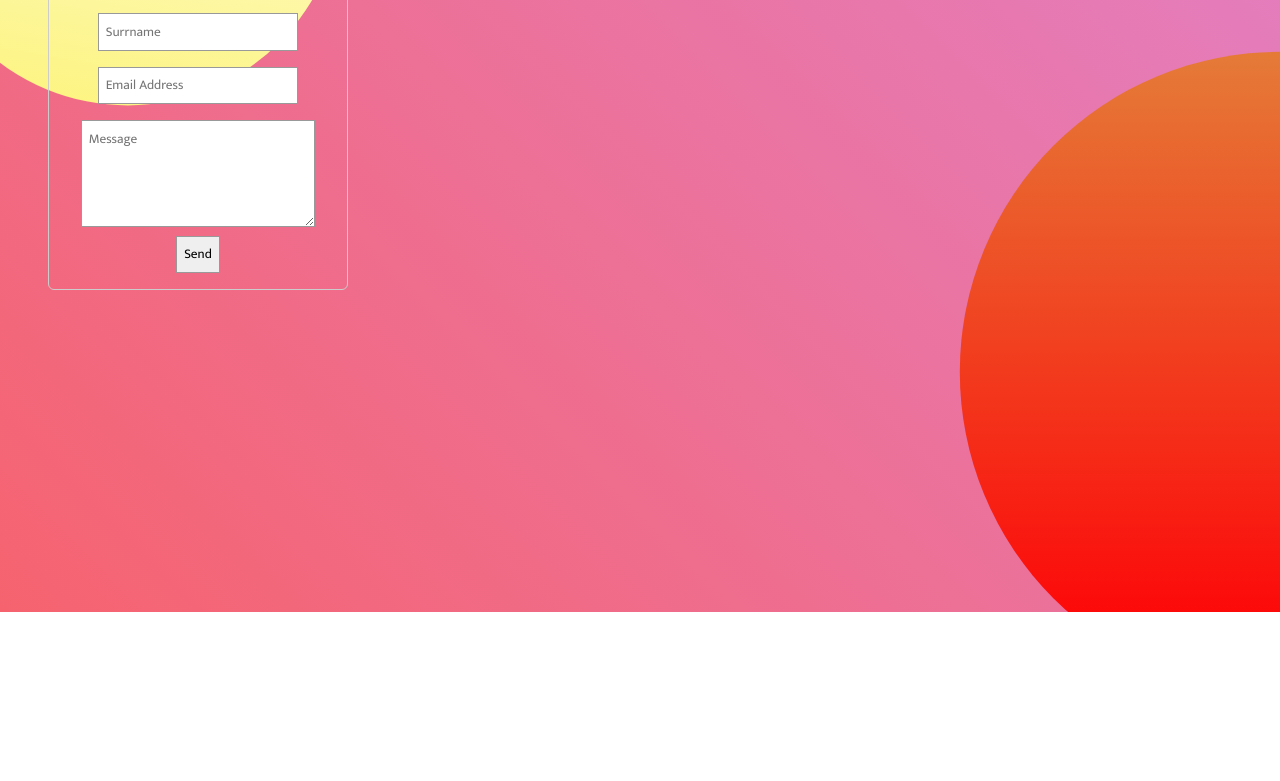
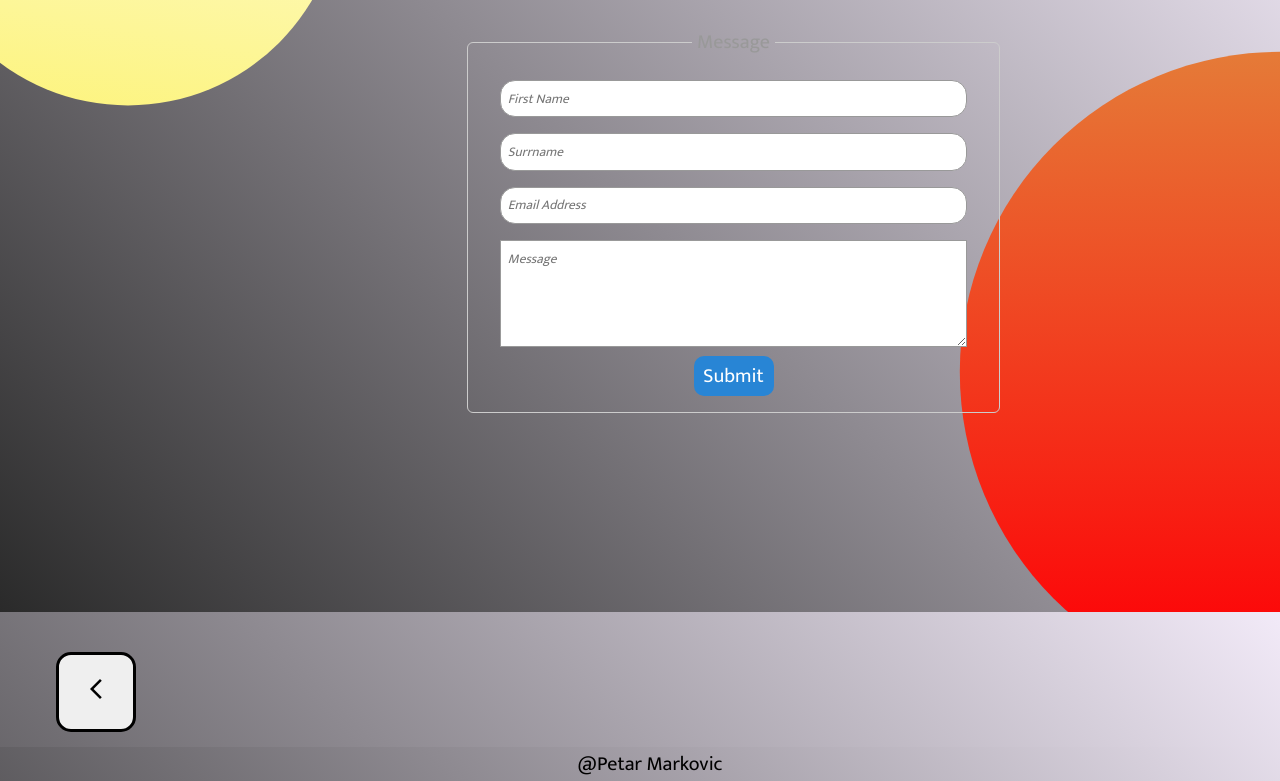
Before and after one commit to Petsoni/IT_project, a website: page Message Form/message-form.html in a window 1280 px wide. Shown: the part 188-969 px from the top of the page. Before the commit the page ends 800 px from the top, so only its background shows below. Drawn offline with Linux system fonts and the light colour scheme.

Commit message:
Added footers to all pages, see what needs to be added next

```diff
--- a/About3/about3.css
+++ b/About3/about3.css
@@ -86,6 +86,20 @@ body{
     transition: 300ms ease-in-out;
 }
 
+footer{
+    background: var(--gradient);
+    background-size: 150%;
+    animation: bg-animation 2s infinite alternate;
+    font-size: 20px;
+}
+
+.row .author{
+    text-align: center;
+    padding-left: 1em;
+}
+
+
+
 span.link{
     cursor: pointer;
     text-decoration: underline;
--- a/Careers/careers.css
+++ b/Careers/careers.css
@@ -3,6 +3,15 @@
     padding: 0;
     box-sizing: border-box;
     font-family:  'Mukta', sans-serif;
+}
+
+:root{
+    --gradient: linear-gradient(
+            45deg,
+            #b8394a,
+            #a5ee51,
+            rgb(69, 102, 95)
+    );
 }
 
 @keyframes bg-animation{
@@ -20,7 +29,9 @@ body{
     text-align: center;
     align-items: center;
     transition: 1s;
-    background: rgb(69, 102, 95);
+    background: var(--gradient);
+    background-size: 150%;
+    animation: bg-animation 2s infinite alternate;
 }
 
 body::before{
@@ -32,6 +43,7 @@ body::before{
     height: 100%;
     background: linear-gradient(rgb(83, 199, 220), rgb(101, 177, 70));
     clip-path: circle(30% at right 70%);
+    z-index: -1;
 }
 body::after{
     content: '';
@@ -42,6 +54,7 @@ body::after{
     height: 100%;
     background: linear-gradient(-170deg, rgb(52, 130, 219), #fae900);
     clip-path: circle(20% at 10% 10%);
+    z-index: -1;
 }
 
 h1{
@@ -149,7 +162,7 @@ h1{
 
 .back-btn{
     width: 15%;
-    margin-top: 5em;
+    margin-top: 5.95em;
     text-align: center;
     animation: float 2s ease-in-out infinite;
 }
@@ -169,10 +182,18 @@ h1{
 }
 
 .back-btn button:hover{
-    background: white;
-    color: black;
-    width: 90px;
-    height: 90px;
     cursor: pointer;
-    transition: 300ms ease-in-out;
 }
+
+footer{
+    background: var(--gradient);
+    background-size: 150%;
+    animation: bg-animation 2s infinite alternate;
+    font-size: 20px;
+    z-index: 1;
+}
+
+/*.row .author{*/
+/*    text-align: right;*/
+/*    padding-left: 1em;*/
+/*}*/
--- a/Message Form/message-form.css
+++ b/Message Form/message-form.css
@@ -8,8 +8,8 @@
 :root {
     --gradient: linear-gradient(
             45deg,
-            #fa5d5d,
-            #d593ff)
+            #2a2a2a,
+            #f2eaf8)
 }
 
 @keyframes bg-animation{
@@ -57,11 +57,18 @@ body::after{
     z-index: -1;
 }
 
-.form-sec{
-    align-items: center;
-    text-align: center;
-    justify-content: center;
-    margin: 3em;
+h1{
+    font-size: 35px;
+    margin-top: 3em;
+}
+
+.form-div{
+    left: 50%;
+    top: 50%;
+    margin-left: -13.5%;
+    margin-right: auto;
+    position: absolute;
+    margin-top: -15%;
 }
 
 fieldset {
@@ -72,7 +79,6 @@ fieldset {
     padding: 1em 2em;
     border: 1px solid #ccc;
     border-radius: 6px;
-    align-items: center;
     z-index: 1;
 }
 
@@ -95,12 +101,14 @@ label:first-of-type{
 
 input{
     padding: .5em;
+    border-radius: 15px;
     border: 1px solid #999;
     z-index: 1;
 }
 
 input[type="email"], input[type="text"]{
-    width: 15em;
+    width: 35em;
+    font-style: italic;
     z-index: 1;
 }
 
@@ -110,23 +118,62 @@ textarea{
     padding: .5em;
     border: 1px solid #999;
     z-index: 1;
+    font-style: italic;
 }
 
-/*@media screen and (min-width: 430px){*/
-/*    legend{*/
-/*        font-size: 1.75em;*/
-/*    }*/
+.submit-btn{
+    min-height: 5vh;
+    min-width: 10vh;
+    color: white;
+    background: #2885d5;
+    font-size: 20px;
+    /*box-shadow: 10px 10px 5px rgba(180, 180, 180, 0.5);*/
+    border-radius: 10px;
+    cursor: pointer;
+    border: 0;
+    transition: 200ms;
+}
 
-/*    fieldset{*/
-/*        width: 40%;*/
-/*        min-width: 320px;*/
-/*    }*/
+.submit-btn:hover{
+    min-width: 15vh;
+    color: black;
+    background-image: linear-gradient(rgba(250, 250, 250, 0.63), rgb(245, 240, 240));
+    transition: 200ms;
+}
 
-/*    label{*/
-/*        display: inline-block;*/
-/*        padding-top: .5em;*/
-/*        margin-top: 0;*/
-/*        margin-right: .5em;*/
+.back-btn{
+    width: 15%;
+    margin-top: 40.35em;
+    text-align: center;
+    animation: float 2s ease-in-out infinite;
+}
 
-/*    }*/
-/*}*/
+.back-btn button{
+    text-decoration: none !important;
+    color: black;
+    width: 80px;
+    height: 80px;
+    margin: 1em 1em .5em 1em;
+    font-size: 30px;
+    align-items: center;
+    border: 3px solid black;
+    border-radius: 15px;
+    transition: 300ms ease-in-out;
+
+}
+
+.back-btn button:hover{
+    cursor: pointer;
+}
+
+footer{
+    background: var(--gradient);
+    background-size: 150%;
+    animation: bg-animation 2s infinite alternate;
+    font-size: 20px;
+}
+
+.row .author{
+    text-align: center;
+    padding-left: 1em;
+}
--- a/Message Form/message-form.html
+++ b/Message Form/message-form.html
@@ -17,7 +17,7 @@
 	<h1>Ask us anything</h1>
 </section>
 
-<section class="form-sec">
+	<div class="form-div">
 		<form action="#" method="post">
 			<fieldset>
 				<legend>Message</legend>
@@ -33,14 +33,25 @@
 				<label for="msg"></label>
 				<textarea name="msg" id="msg" placeholder="Message"></textarea>
 
-			<input type="submit" id="submit" value="Send">
+				<button type="button" class="submit-btn" onclick="clicked()">Submit</button>
 			</fieldset>
 		</form>
-</section>
+	</div>
 
 
+
+<div class="back-btn">
+	<button onClick="goBack()"><arrow_back_ios_new class="material-icons">arrow_back_ios_new</arrow_back_ios_new></button>
+</div>
+
+<footer>
+	<div class="row">
+		<div class="author">@Petar Markovic</div>
+	</div>
+</footer>
 <!--<section class="back-btn">-->
 <!--	<button onClick="goBack()"><arrow_back_ios_new class="material-icons">arrow_back_ios_new</arrow_back_ios_new></button>-->
 <!--</section>-->
+<script src="message-form.js"></script>
 </body>
 </html>
--- a/Message Form/message-form.js
+++ b/Message Form/message-form.js
@@ -0,0 +1,21 @@
+function clicked() {
+
+	let name = document.getElementById('firstName').value;
+	let surname = document.getElementById('Surname').value;
+	let email = document.getElementById('email').value;
+
+	console.log(file);
+
+	if (name === "" || surname === "" || email === "" || file === "") {
+		alert('Fill out all the necessary fields!!!');
+	} else {
+		alert('Submitted successfully');
+		document.getElementById('name').value = "";
+		document.getElementById('surname').value = "";
+		document.getElementById('email').value = "";
+	}
+}
+
+function goBack() {
+	window.history.back();
+}
--- a/Signup/signup.css
+++ b/Signup/signup.css
@@ -174,9 +174,9 @@ nav a:hover {
 
 .form-box{
     width: 380px;
-    height: 580px;
+    height: 540px;
     position: relative;
-    margin: 3% auto;
+    margin: 1% auto;
     background: #fff;
     padding: 5px;
     overflow: hidden;
@@ -252,6 +252,19 @@ nav a:hover {
 
 }
 
+footer{
+    background: var(--gradient);
+    background-size: 150%;
+    animation: bg-animation 2s infinite alternate;
+    font-size: 20px;
+
+}
+
+.row .author{
+    text-align: center;
+    padding-left: 1em;
+}
+
 span{
     color: #777;
     font-size: 17px;
```
Also changed, not shown: About3/about3.html (+6 -0 lines), Careers/careers.html (+6 -0 lines), Signup/signup.html (+6 -0 lines), index.css (+7 -6 lines). Lines whose indentation alone changed are shown as unchanged.
